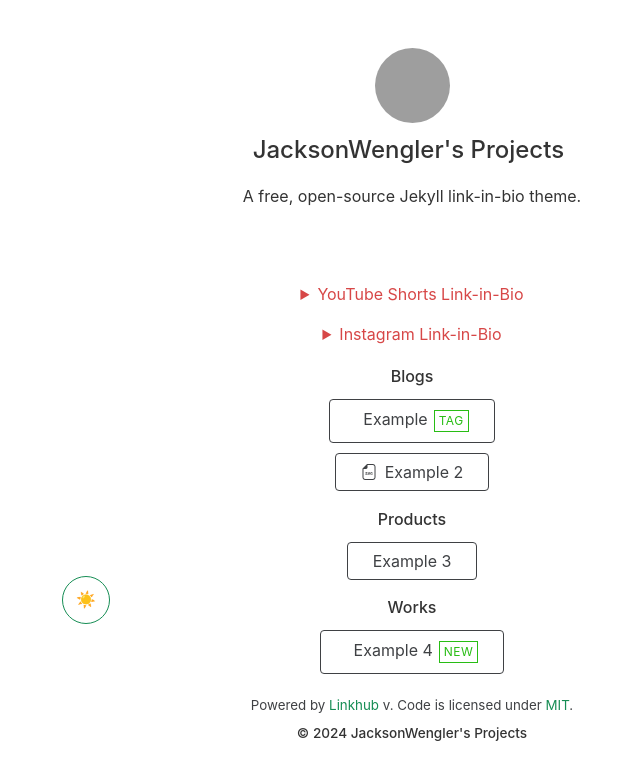
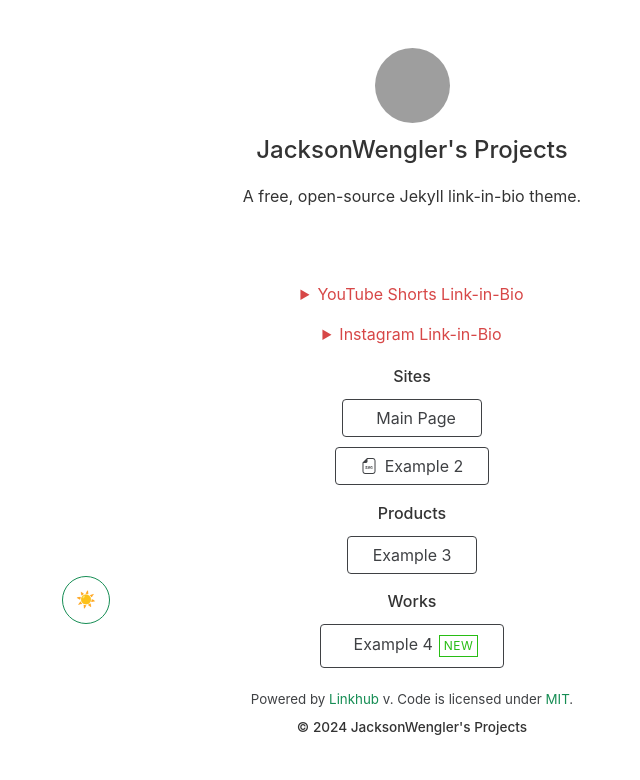
Before and after one commit to JacksonWengler/projects, a Jekyll site: the page built from index.html, in a window 1280 px wide, cut to the strip 0-948 px from the top of the page. Shown: the top 780 px of the strip, without its empty margins (228-868 px from the left). Built offline with Jekyll 4.4.1, drawn with Linux system fonts in a browser that asks for light colours; nearby versions of some CDN libraries; grey boxes are pictures that could not be loaded.

Commit message:
upadte 3

```diff
--- a/_config.yml
+++ b/_config.yml
@@ -23,7 +23,7 @@ image:
 
 # Verified Badge Configuration
 badge:
-  enable: true # Set to 'true' or 'false' to enable / disable the badge
+  enable: false # Set to 'true' or 'false' to enable / disable the badge
   icon: ri:verified-badge-fill  # Enter the icon name for the badge from Iconify Design (https://icon-sets.iconify.design/)
   color: '#dfb221'  # Define the color of the badge
 
--- a/_data/links.yml
+++ b/_data/links.yml
@@ -1,12 +1,11 @@
 fixed-button-width: false # Set to true/false
 icon-position: left # Set to left/right
 buttons:
-  - category: Blogs
+  - category: Sites
     items:
-    - title: Example
-      url: https://www.example.com
-      icon: tdesign:activity # Icons are optional
-      tag: Tag
+    - title: Main Page
+      url: https://jacksonwengler.github.io/
+      icon: https://icon-sets.iconify.design # Icons are optional
 
     - title: Example 2
       url: https://www.example.org
```
